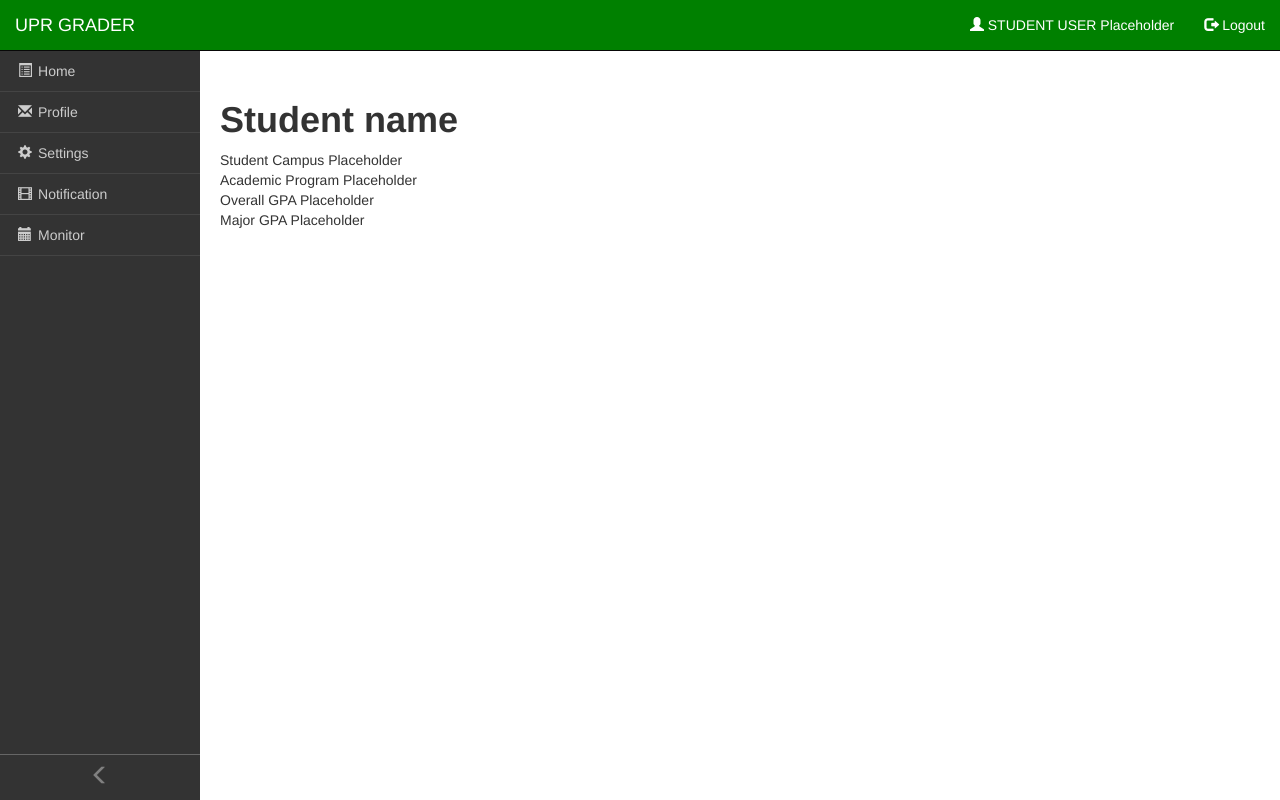
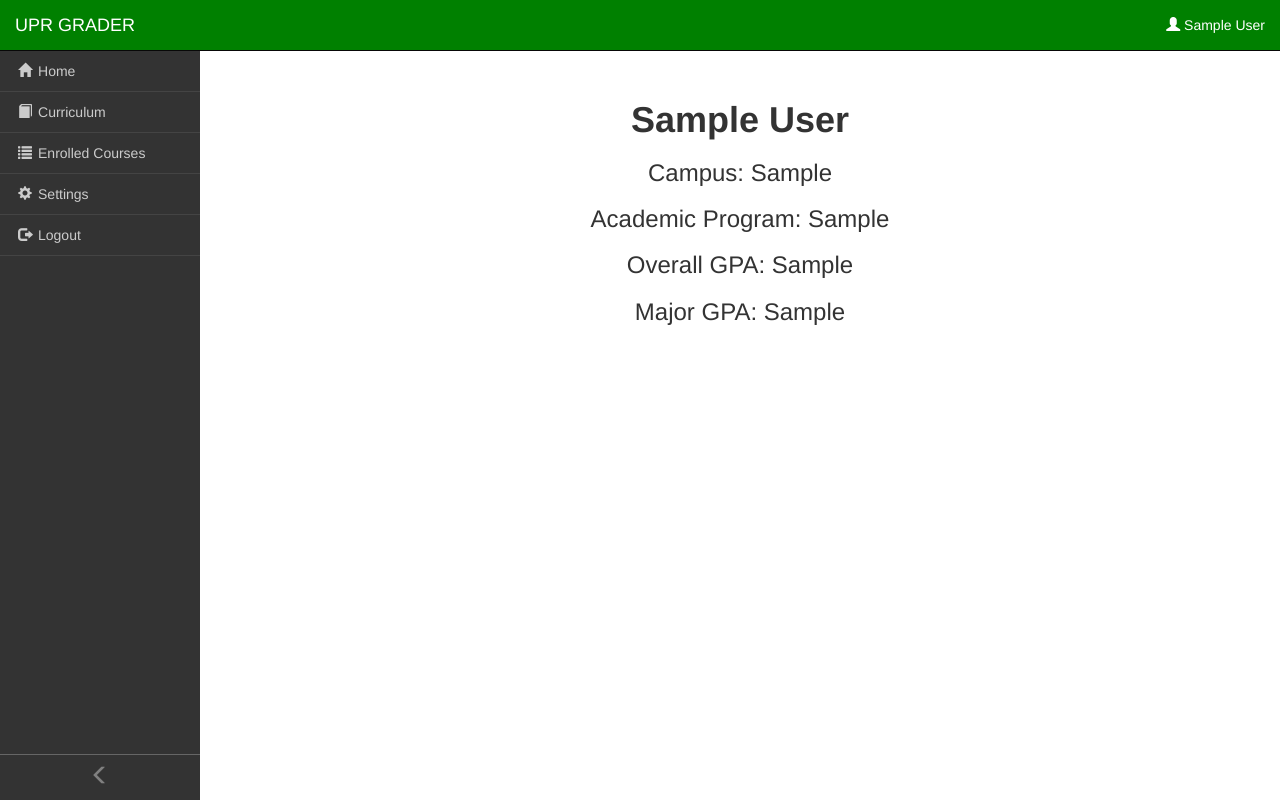
Before and after one commit to uprm-inso-4101-2020-2021-s2/semester-project-team-DLMS, a Django app: page /home/ in a window 1280 px wide. Run offline with Django 3.2, Linux system fonts and the light colour scheme; a user stored in the database is signed in; tables that the repository leaves empty hold one stand-in row (values such as "Sample post"); some libraries are stand-ins or nearby versions.

Commit message:
Finalized Homepage View and added UI template

```diff
--- a/IntroProject/settings.py
+++ b/IntroProject/settings.py
@@ -82,7 +82,7 @@ DATABASES = {
         'ENGINE': 'django.db.backends.postgresql',
         'NAME': 'UPR_Grader_DB',
         'USER': 'postgres',
-        'PASSWORD': '1234',
+        'PASSWORD': 'dmmr0333',
         'HOST': '127.0.0.1',
         'PORT': '5432',
     }
--- a/UPR_Grader/templates/UPR_Grader/home.html
+++ b/UPR_Grader/templates/UPR_Grader/home.html
@@ -1,66 +1,12 @@
-{% load static %}
+{%  extends 'UPR_Grader/main.html' %}
 
-<!DOCTYPE html>
-<html lang="en">
-<head>
-    <meta charset="UTF-8">
-    <title>UPR GRADER</title>
-    <link rel="stylesheet" href="https://maxcdn.bootstrapcdn.com/bootstrap/3.3.6/css/bootstrap.min.css" integrity="sha384-1q8mTJOASx8j1Au+a5WDVnPi2lkFfwwEAa8hDDdjZlpLegxhjVME1fgjWPGmkzs7" crossorigin="anonymous">
-    <link rel="stylesheet" type="text/css" href="{% static '/css/home.css' %}">
-</head>
-<body>
-    <nav class="navbar navbar-inverse navbar-global navbar-fixed-top">
-    <div class="container-fluid">
-      <div class="navbar-header">
-        <button type="button" class="navbar-toggle collapsed" data-toggle="collapse" data-target="#navbar" aria-expanded="false" aria-controls="navbar">
-          <span class="sr-only">Toggle navigation</span>
-          <span class="icon-bar"></span>
-          <span class="icon-bar"></span>
-          <span class="icon-bar"></span>
-        </button>
-        <a class="navbar-brand" href="#">UPR GRADER</a>
-      </div>
-      <div id="navbar" class="collapse navbar-collapse">
-        <ul class="nav navbar-nav navbar-user navbar-right">
-          <li><a href="#"><span class="glyphicon glyphicon-user"></span> STUDENT USER Placeholder</a></li>
-          <li><a href="#about"><span class="glyphicon glyphicon-log-out"></span> Logout</a></li>
-        </ul>
-      </div><!--/.nav-collapse -->
+{% block content %}
+    <div class="main-content">
+
+        <h1><p align="center"> <b>{{ name }}</b></p></h1>
+        <h3><p align="center"> Campus: {{ campus }}</p></h3>
+        <h3><p align="center"> Academic Program: {{ program }}</p></h3>
+        <h3><p align="center"> Overall GPA: {{ overall_gpa }}</p></h3>
+        <h3><p align="center"> Major GPA: {{ major_gpa }}</p></h3>
     </div>
-    </nav>
-
-    <nav class="navbar-primary">
-    <a href="#" class="btn-expand-collapse"><span class="glyphicon glyphicon-menu-left"></span></a>
-    <ul class="navbar-primary-menu">
-        <li>
-            <a href="#"><span class="glyphicon glyphicon-list-alt"></span><span class="nav-label">Home</span></a>
-            <a href="#"><span class="glyphicon glyphicon-envelope"></span><span class="nav-label">Profile</span></a>
-            <a href="#"><span class="glyphicon glyphicon-cog"></span><span class="nav-label">Settings</span></a>
-            <a href="#"><span class="glyphicon glyphicon-film"></span><span class="nav-label">Notification</span></a>
-            <a href="#"><span class="glyphicon glyphicon-calendar"></span><span class="nav-label">Monitor</span></a>
-        </li>
-    </ul>
-    </nav>
-
-    <div class="main-content">
-        <h1> <b>Student name</b> </h1>
-        <table>
-            <tr>
-                <td>Student Campus Placeholder</td>
-            </tr>
-            <tr>
-                <td>Academic Program Placeholder</td>
-            </tr>
-            <tr>
-                <td>Overall GPA Placeholder</td>
-            </tr>
-            <tr>
-                <td>Major GPA Placeholder</td>
-            </tr>
-        </table>
-    </div>
-</body>
-<script src="https://code.jquery.com/jquery-2.2.4.min.js"></script>
-<script src="https://maxcdn.bootstrapcdn.com/bootstrap/3.3.6/js/bootstrap.min.js"></script>
-<script src="{% static '/js/home.js' %}"></script>
-</html>
+{% endblock %}
--- /dev/null
+++ b/UPR_Grader/templates/UPR_Grader/main.html
@@ -0,0 +1,56 @@
+{% load static %}
+
+<!DOCTYPE html>
+<html lang="en">
+<head>
+    <meta charset="UTF-8">
+    <title>UPR GRADER</title>
+    <link rel="stylesheet" href="https://maxcdn.bootstrapcdn.com/bootstrap/3.3.6/css/bootstrap.min.css" integrity="sha384-1q8mTJOASx8j1Au+a5WDVnPi2lkFfwwEAa8hDDdjZlpLegxhjVME1fgjWPGmkzs7" crossorigin="anonymous">
+    <link rel="stylesheet" type="text/css" href="{% static '/css/home.css' %}">
+</head>
+<body>
+    <nav class="navbar navbar-inverse navbar-global navbar-fixed-top">
+    <div class="container-fluid">
+      <div class="navbar-header">
+        <button type="button" class="navbar-toggle collapsed" data-toggle="collapse" data-target="#navbar" aria-expanded="false" aria-controls="navbar">
+          <span class="sr-only">Toggle navigation</span>
+          <span class="icon-bar"></span>
+          <span class="icon-bar"></span>
+          <span class="icon-bar"></span>
+        </button>
+        <a class="navbar-brand" href="#">UPR GRADER</a>
+      </div>
+      <div id="navbar" class="collapse navbar-collapse">
+        <ul class="nav navbar-nav navbar-user navbar-right">
+          <li><a href="../home/"><span class="glyphicon glyphicon-user"></span> {{ name }}</a></li>
+        </ul>
+      </div><!--/.nav-collapse -->
+    </div>
+    </nav>
+
+    <nav class="navbar-primary">
+    <a href="#" class="btn-expand-collapse"><span class="glyphicon glyphicon-menu-left"></span></a>
+    <ul class="navbar-primary-menu">
+        <li>
+            <a href="../home/"><span class="glyphicon glyphicon-home"></span><span class="nav-label">Home</span></a>
+            <a href="#"><span class="glyphicon glyphicon-book"></span><span class="nav-label">Curriculum</span></a>
+            <a href="#"><span class="glyphicon glyphicon-list"></span><span class="nav-label">Enrolled Courses</span></a>
+            <a href="../settings/"><span class="glyphicon glyphicon-cog"></span><span class="nav-label">Settings</span></a>
+            <form name = "logout" method="POST">
+                {% csrf_token %}
+                <input type="hidden" name="logout" value="logout">
+            <a onclick="document.logout.submit()"><span class="glyphicon glyphicon-log-out"></span><span class="nav-label">Logout</span></a>
+            </form>
+        </li>
+    </ul>
+    </nav>
+
+    {% block content %}
+
+
+    {% endblock %}
+</body>
+<script src="https://code.jquery.com/jquery-2.2.4.min.js"></script>
+<script src="https://maxcdn.bootstrapcdn.com/bootstrap/3.3.6/js/bootstrap.min.js"></script>
+<script src="{% static '/js/home.js' %}"></script>
+</html>
--- a/UPR_Grader/views.py
+++ b/UPR_Grader/views.py
@@ -67,13 +67,22 @@ def home_page(request):
     if not request.user.is_authenticated:
         raise Exception(DisallowedRedirect)
     if request.method == 'POST':
-        settings = request.POST['settings']
-        if request.user.is_authenticated and settings is not None:
-            return redirect('/settings')
 
-    student_data = Students.objects.filter(student_user=request.user.id)
+        logout_request = request.POST.get('logout', None)
+        if request.user.is_authenticated and logout_request is not None:
+            logout(request)
+            return redirect('../')
 
-    return render(request, 'UPR_Grader/home.html', {'data':student_data})
+    name = request.user.first_name + ' ' + request.user.last_name
+    context = {'name': name,
+               'campus': request.user.students.student_campus,
+               'program': request.user.students.student_program,
+               'overall_gpa': request.user.students.student_gpa,
+               'major_gpa': request.user.students.student_major_gpa
+               }
+
+    return render(request, 'UPR_Grader/home.html', context)
+
 
 def settings_page(request):
     if not request.user.is_authenticated:
```
